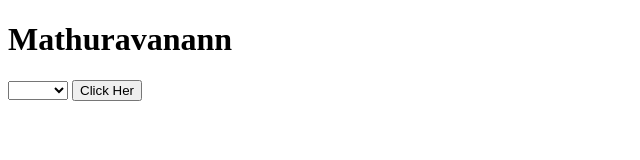
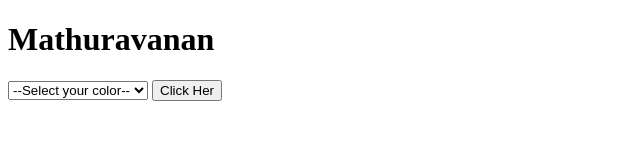
Before and after one commit to Mathuravanan107/js-dailty-task, a plain HTML site: page task-32/textcolor.html in a window 1280 px wide. Both pictures are taken after a click on the button "Click Her". Shown: the whole page, without its empty margins (0-640 px from the left). Drawn offline with Linux system fonts and the light colour scheme.

Commit message:
add text file

```diff
--- a/task-32/textcolor.html
+++ b/task-32/textcolor.html
@@ -4,23 +4,25 @@
 
     </head>
     <body>
-        <div id="color">
-            <h1 id="text">Mathuravanann</h1>
-         <select id="value" aria-placeholder="--Select your color--">
-            <option ></option>
+        <div>
+            <h1 id="text">Mathuravanan</h1>
+         <select id="value" aria-placeholder="">
+            <option >--Select your color--</option>
             <option value="red">red</option>
             <option value="blue">blue</option>
             <option value="green">green</option>
             <option value="yellow">yellow</option>
+            <option value="pink">pink</option>
+            <option value="white">white</option>
           </select>
           <button id="btn">Click Her</button>
         </div>
     </body>
     <script>
        let btn=document.getElementById("btn")
-       btn.addEventListener("click",myfun)
+       btn.addEventListener("click",fun2)
 
-       function myfun(){
+       function fun2(){
         let col=document.getElementById("text");
         let int=document.getElementById("value")
         col.style.color=int.value;
```
